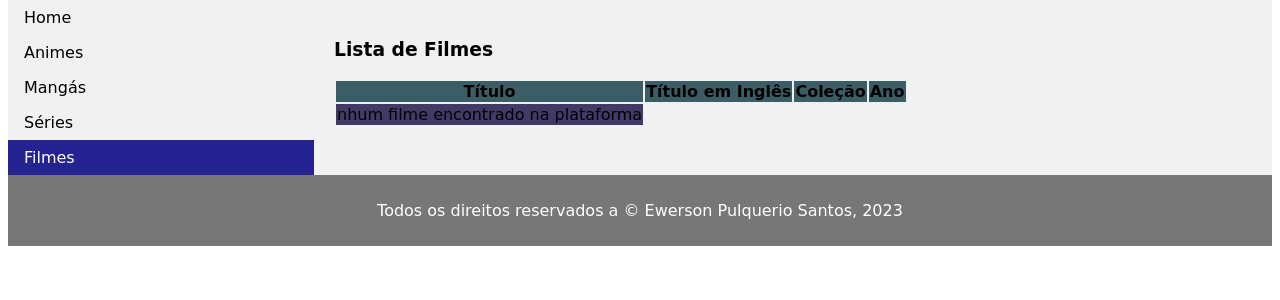
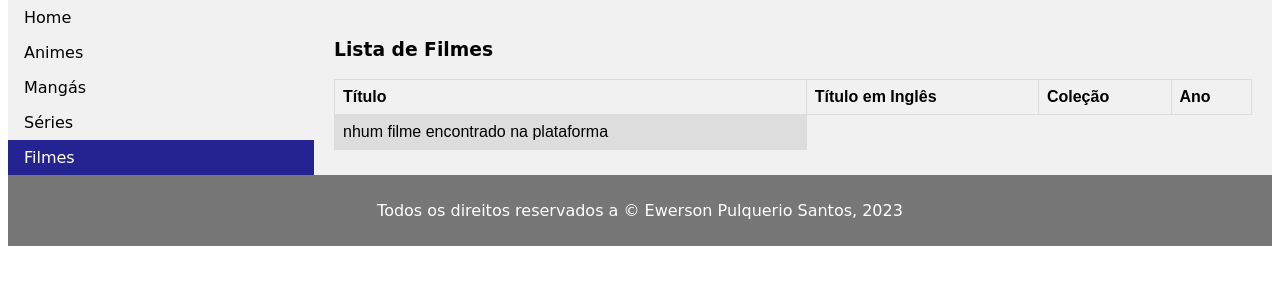
Before and after one commit to xpulquerio/keepcontrol, a Django app: page /filmes/ in a window 1280 px wide. Shown: the part 216-516 px from the top of the page. Run offline with Django 4.2, Linux system fonts and the light colour scheme; data that the repository does not hold is empty.

Commit message:
Adicionado CSS da table

```diff
--- a/keepcontrol/apps/core/static/css/styles.css
+++ b/keepcontrol/apps/core/static/css/styles.css
@@ -1,12 +1,5 @@
 * {
     box-sizing: border-box;
-  }
-
-  table tr:nth-child(even) {
-    background-color: #3f3b66;
-  }
-  table tr:nth-child(odd) {
-    background-color: #3b5d66;
   }
 
   body {
@@ -92,3 +85,18 @@
   }
 
   /*STYLES DA TABLE*/
+  table {
+    font-family: arial, sans-serif;
+    border-collapse: collapse;
+    width: 100%;
+  }
+
+  td, th {
+    border: 1px solid #dddddd;
+    text-align: left;
+    padding: 8px;
+  }
+
+  tr:nth-child(even) {
+    background-color: #dddddd;
+  }
```
